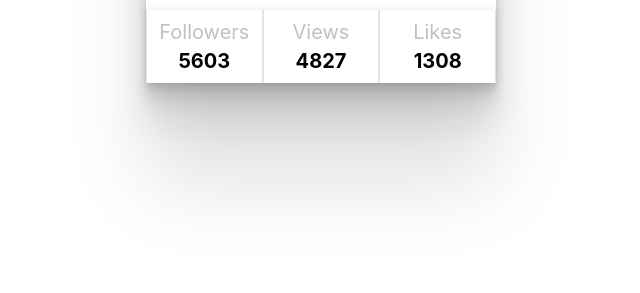
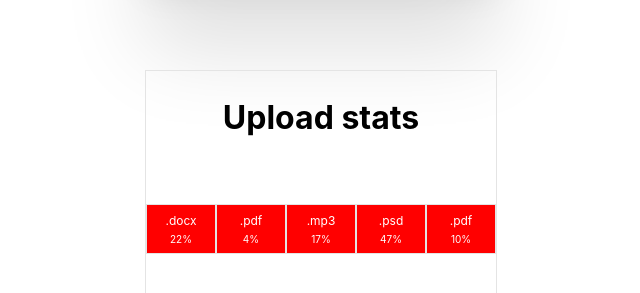
Before and after one commit to Oleh-Kushnir/goit-react-hw-01-componentss, a React (Create React App) app: page / in a window 1280 px wide. Shown: the part 541-834 px from the top of the page, without its empty margins (319-959 px from the left). Before the commit the page ends 800 px from the top, so only its background shows below. Built offline with nearby package versions, Linux system fonts and the light colour scheme.

Commit message:
Statistics/FriendList

```diff
--- a/src/components/App.jsx
+++ b/src/components/App.jsx
@@ -1,5 +1,8 @@
-import { Profile } from "./Profile/Profile";
+import { Profile } from './Profile/Profile';
+import { Statistics } from './Statistics/Statistics';
 import user from '../data/user.json';
+import stats from '../data/data.json';
+
 export const App = () => {
   return (
     <div
@@ -8,11 +11,11 @@ export const App = () => {
         display: 'flex',
         justifyContent: 'center',
         alignItems: 'center',
+        flexDirection: 'column',
         fontSize: 40,
-        color: '#010101'
+        color: '#010101',
       }}
     >
-
       <Profile
         username={user.username}
         tag={user.tag}
@@ -20,7 +23,7 @@ export const App = () => {
         avatar={user.avatar}
         stats={user.stats}
       />
-
+      <Statistics title="Upload stats" stats={stats}></Statistics>
     </div>
   );
 };
--- /dev/null
+++ b/src/components/Statistics/Statistics.jsx
@@ -0,0 +1,40 @@
+import PropTypes from 'prop-types';
+
+import {
+  SectionStyled,
+  Title,
+  List,
+  Item,
+  Label,
+  Percentage,
+} from '../Statistics/Statistics.styled';
+
+export const Statistics = ({ title, stats }) => {
+  return (
+    <SectionStyled>
+      {title && <Title>{title}</Title>}
+
+      <List>
+        {stats.map(el => {
+          return (
+            <Item key={el.id}>
+              <Label>{el.label}</Label>
+              <Percentage>{el.percentage}%</Percentage>
+            </Item>
+          );
+        })}
+      </List>
+    </SectionStyled>
+  );
+};
+
+Statistics.propTypes = {
+  title: PropTypes.string,
+  stats: PropTypes.arrayOf(
+    PropTypes.shape({
+      id: PropTypes.string.isRequired,
+      label: PropTypes.string.isRequired,
+      percentage: PropTypes.number.isRequired,
+    })
+  ),
+};
--- /dev/null
+++ b/src/components/Statistics/Statistics.styled.jsx
@@ -0,0 +1,47 @@
+import styled from 'styled-components';
+
+export const SectionStyled = styled.section`
+  margin-top: 20px;
+  margin-bottom: 20px;
+  width: 350px;
+  align-content: stretch;
+  display: flex;
+  flex-direction: column;
+  align-items: center;
+  border: 1px solid #e4e4e4;
+`;
+export const Title = styled.h2`
+  font-size: 32px;
+  color: black;
+  font-weight: 700;
+`;
+export const List = styled.ul`
+  width: 100%;
+
+  padding: 0;
+  height: 50px;
+  display: flex;
+  flex-direction: row;
+  list-style: none;
+`;
+
+export const Item = styled.li`
+  width: calc(100% / 5);
+  display: flex;
+  align-items: center;
+  justify-content: center;
+  flex-direction: column;
+  background-color: red;
+  padding: 7px;
+  border: 1px solid #e4e4e4;
+`;
+
+export const Label = styled.span`
+  font-size: 12px;
+  color: white;
+  margin-bottom: 5px;
+`;
+export const Percentage = styled.span`
+  font-size: 10px;
+  color: white;
+`;
--- a/src/index.css
+++ b/src/index.css
@@ -13,3 +13,11 @@ code {
   font-family: source-code-pro, Menlo, Monaco, Consolas, 'Courier New',
     monospace;
 }
+
+#root {
+  display: flex;
+  flex-direction: column;
+  align-items: center;
+  justify-content: center;
+  height: 100vh;
+}
```
Also changed, not shown: src/components/FriendList/FriendList.jsx (added, +28 -0 lines), src/components/FriendList/FriendList.module.jsx (added, +43 -0 lines), src/components/Profile/Profile.jsx (+12 -0 lines), src/data/friends.json (added, +32 -0 lines). Lines whose indentation alone changed are shown as unchanged.
